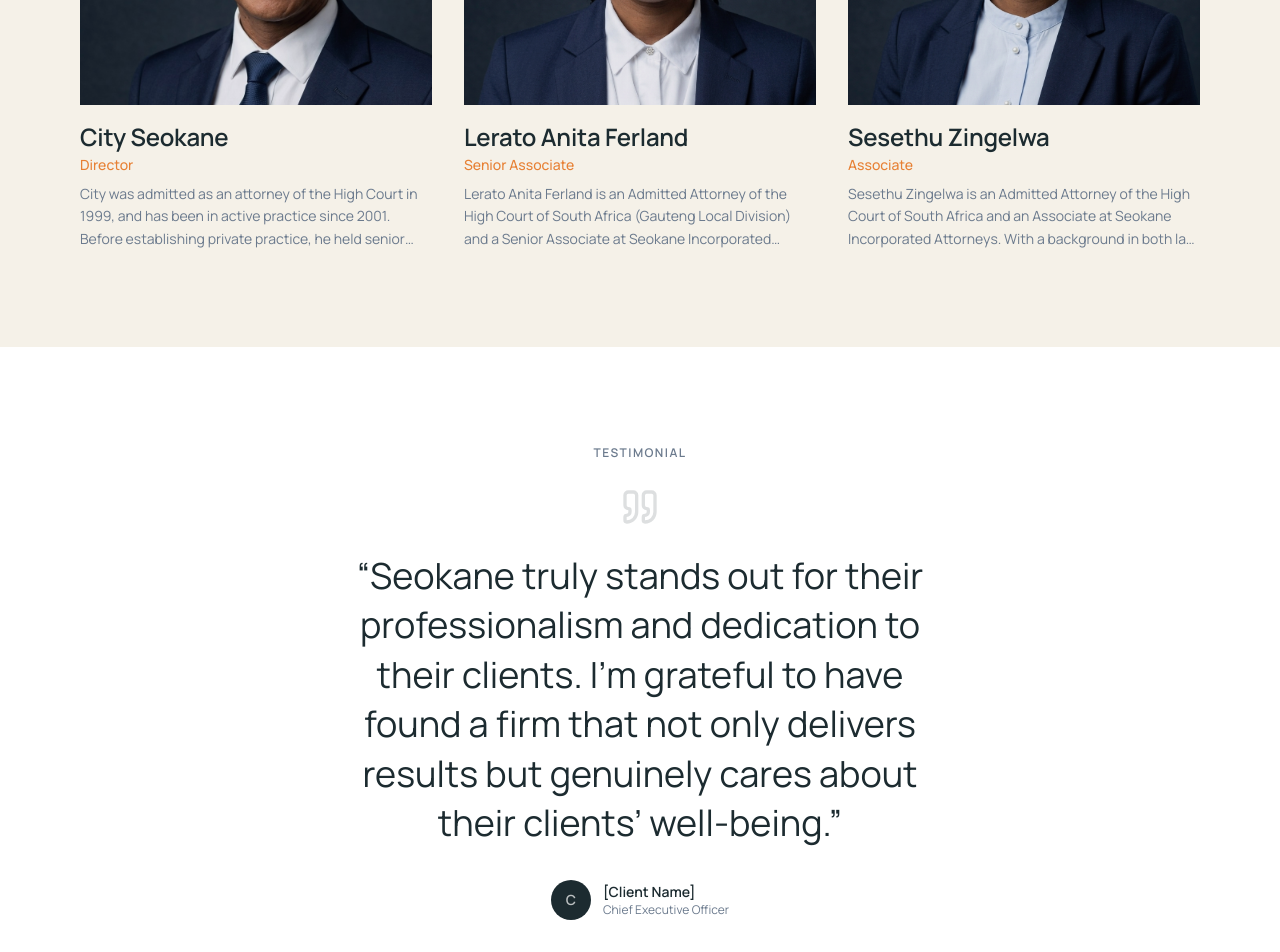
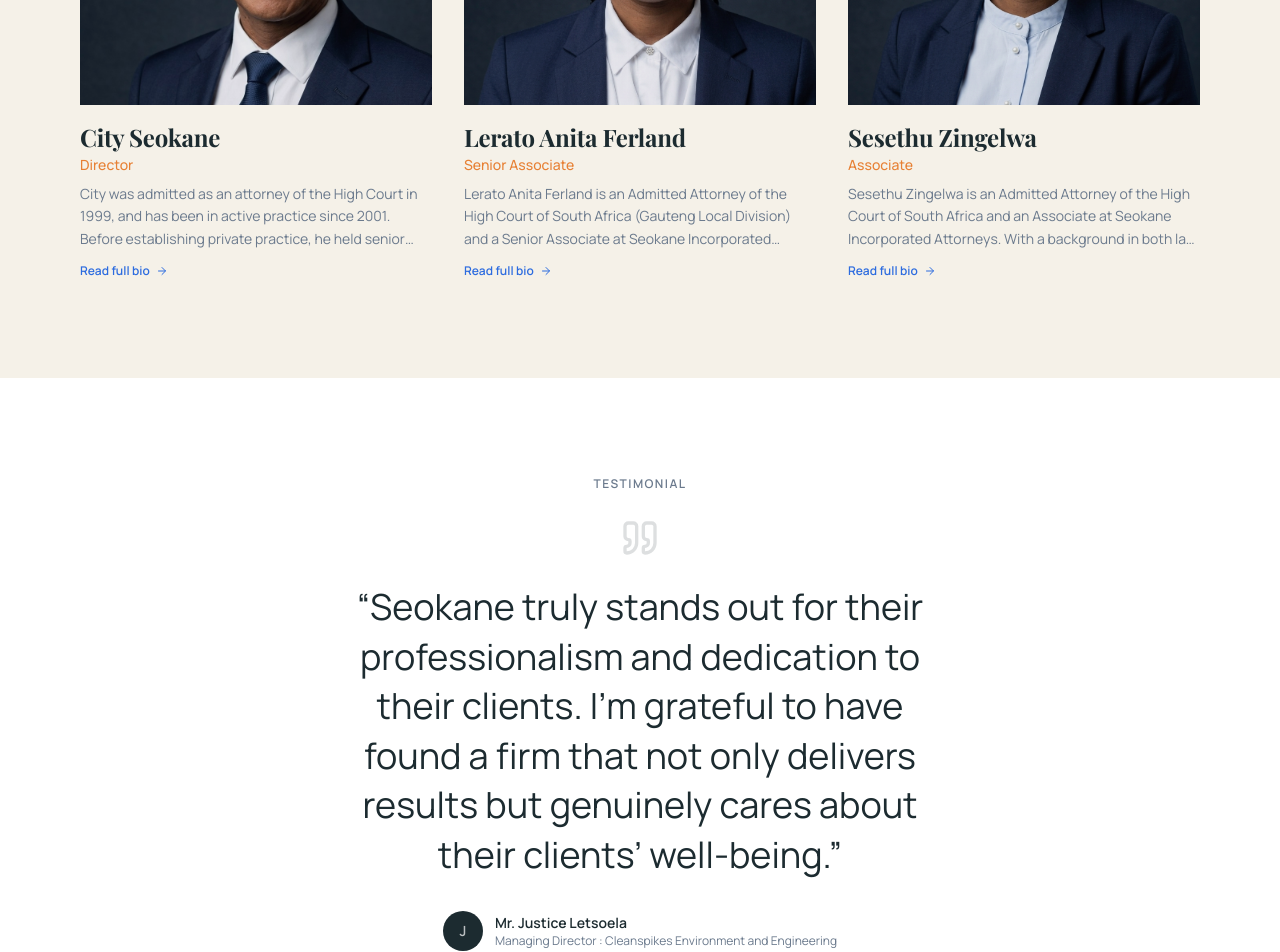
Before and after one commit to jimmy-motsei/seokaneinc-website, a Next.js app: page / in a window 1280 px wide. Shown: the part 3880-4832 px from the top of the page. Built offline with nearby package versions, Linux system fonts and the light colour scheme.

Commit message:
fix: update homepage team section titles, bio links, and testimonial details

```diff
--- a/src/app/page.tsx
+++ b/src/app/page.tsx
@@ -358,11 +358,18 @@
                   />
                   <div className="img-overlay-tint" aria-hidden="true" />
                 </div>
-                <h3 className="text-2xl">{member.name}</h3>
+                <h3 className="text-2xl font-serif">{member.name}</h3>
                 <p className="text-sm font-medium text-[var(--color-amber)] mt-0.5">{member.title}</p>
                 <p className="mt-2 text-sm text-[var(--color-ink-muted)] leading-relaxed line-clamp-3">
                   {member.bio}
                 </p>
+                <Link
+                  href="/team"
+                  className="mt-3 inline-flex items-center gap-1.5 text-xs font-semibold text-[var(--color-cta)] group-hover:gap-2.5 transition-all"
+                >
+                  Read full bio
+                  <ArrowRight className="h-3 w-3" aria-hidden="true" />
+                </Link>
               </article>
             ))}
           </div>
@@ -385,12 +392,11 @@
             </p>
             <footer className="mt-8 flex items-center justify-center gap-3">
               <div className="h-10 w-10 rounded-full bg-[var(--color-navy-dark)] flex-shrink-0 flex items-center justify-center">
-                <span className="text-sm font-semibold text-white/70">C</span>
+                <span className="text-sm font-semibold text-white/70">J</span>
               </div>
               <div className="text-left">
-                {/* TODO: Replace with named client testimonial */}
-                <p className="text-sm font-semibold text-[var(--color-ink)]">[Client Name]</p>
-                <p className="text-xs text-[var(--color-ink-muted)]">Chief Executive Officer</p>
+                <p className="text-sm font-semibold text-[var(--color-ink)]">Mr. Justice Letsoela</p>
+                <p className="text-xs text-[var(--color-ink-muted)]">Managing Director : Cleanspikes Environment and Engineering</p>
               </div>
             </footer>
           </blockquote>
```
Also changed, not shown: .claude/launch.json (added), .claude/settings.local.json.
